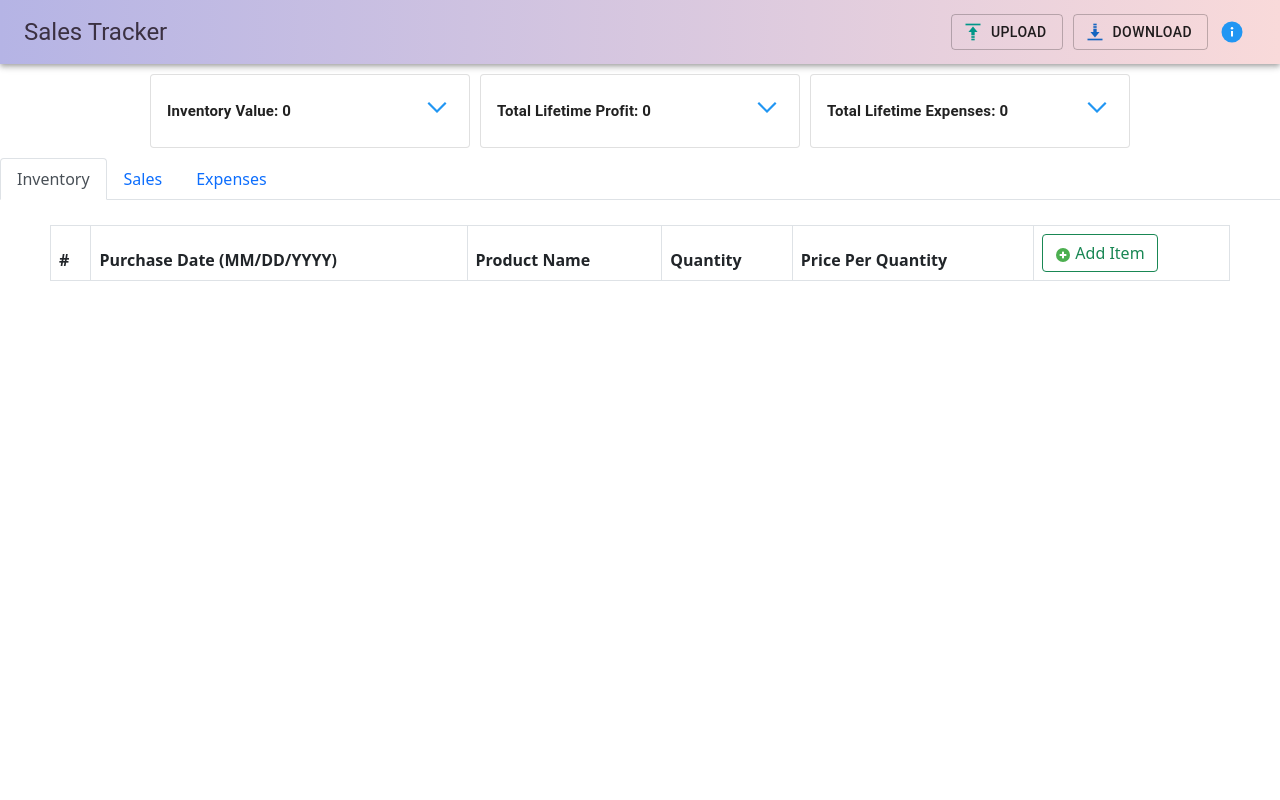
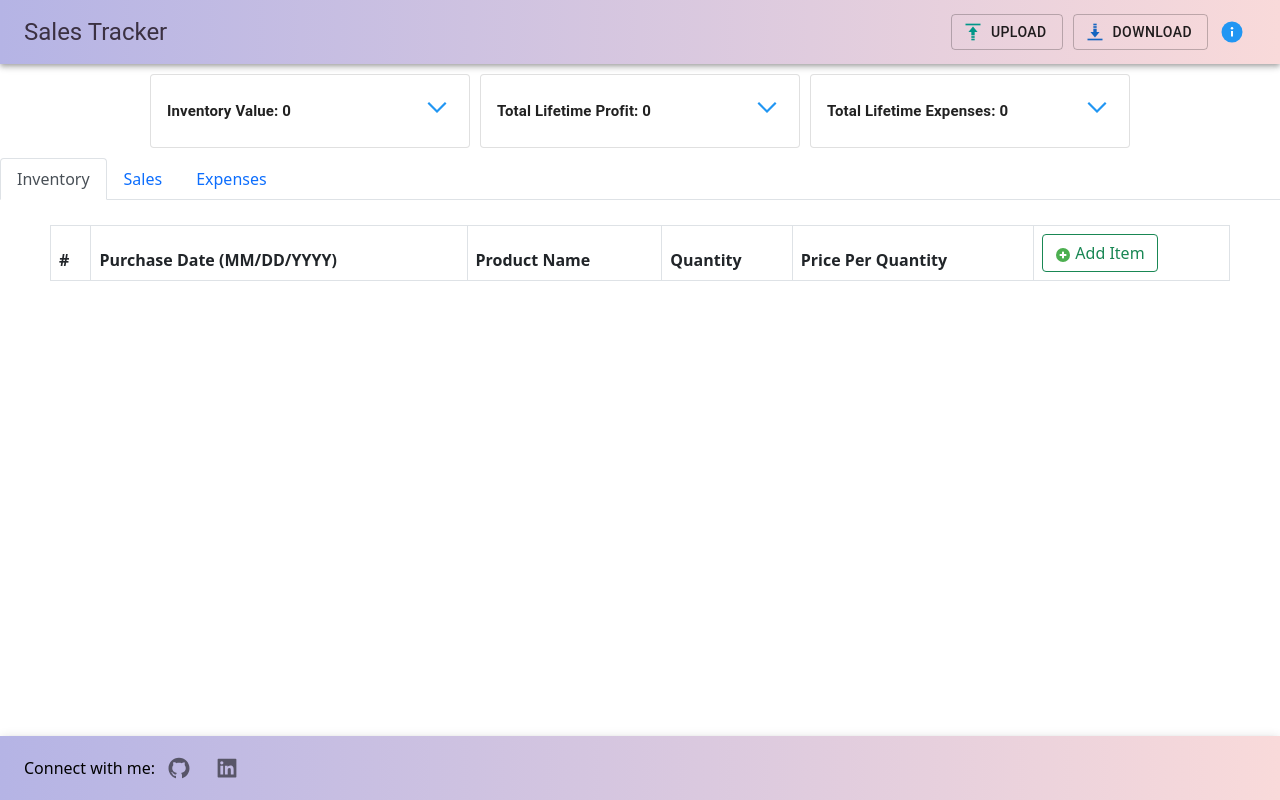
Before and after one commit to Jeffligit/sales-tracker, a React (Create React App) app: page / in a window 1280 px wide. Built offline with nearby package versions, Linux system fonts and the light colour scheme.

Commit message:
added bottom bar

```diff
--- a/src/Main.js
+++ b/src/Main.js
@@ -10,6 +10,7 @@ import InventorySalesExpenseInfo from './components/InfoSection/InventorySalesEx
 import InventoryItem from './classes/InventoryItem.js'
 import ExpenseItem from './classes/ExpenseItem.js'
 import SalesItem from './classes/SalesItem.js'
+import BottomBar from './components/General/BottomBar'
 
 export default function Main() {
 
@@ -428,6 +429,7 @@ export default function Main() {
                     AVOID USING COMMAS IN YOUR PRODUCT NAME.
                     Will have error handling for these issues soon.</p>}>
             </Dialog>
+            <BottomBar/>
         </div>
 
     )
--- /dev/null
+++ b/src/components/General/BottomBar.js
@@ -0,0 +1,48 @@
+import React from 'react'
+import {
+    AppBar,
+    Toolbar,
+    Typography,
+    makeStyles,
+    IconButton,
+} from '@material-ui/core'
+import { AiFillGithub, AiFillLinkedin } from 'react-icons/ai'
+
+const useStyles = makeStyles((theme) => ({
+    grow: {
+        flexGrow: 1,
+    },
+    appbar: {
+        position: 'fixed',
+        background: 'linear-gradient(0.25turn, #b5b4e5, #f9dada)',
+        top: 'auto',
+        bottom: '0'
+    },
+    label: {
+        color: '#000000'
+    }
+
+}))
+export default function Bottom(props) {
+
+    const classes = useStyles();
+
+    return (
+        <div className={classes.grow}>
+            <AppBar className={classes.appbar}>
+                <Toolbar>
+                    <Typography variant='body' className={classes.label}>
+                        Connect with me:
+                    </Typography>
+                    <IconButton href='https://github.com/Jeffligit' target='_blank'>
+                        <AiFillGithub />
+                    </IconButton>
+                    <IconButton href='https://www.linkedin.com/in/jeff-li-3014/' target='_blank'>
+                        <AiFillLinkedin />
+                    </IconButton>
+                </Toolbar>
+            </AppBar>
+        </div>
+
+    )
+}
```
